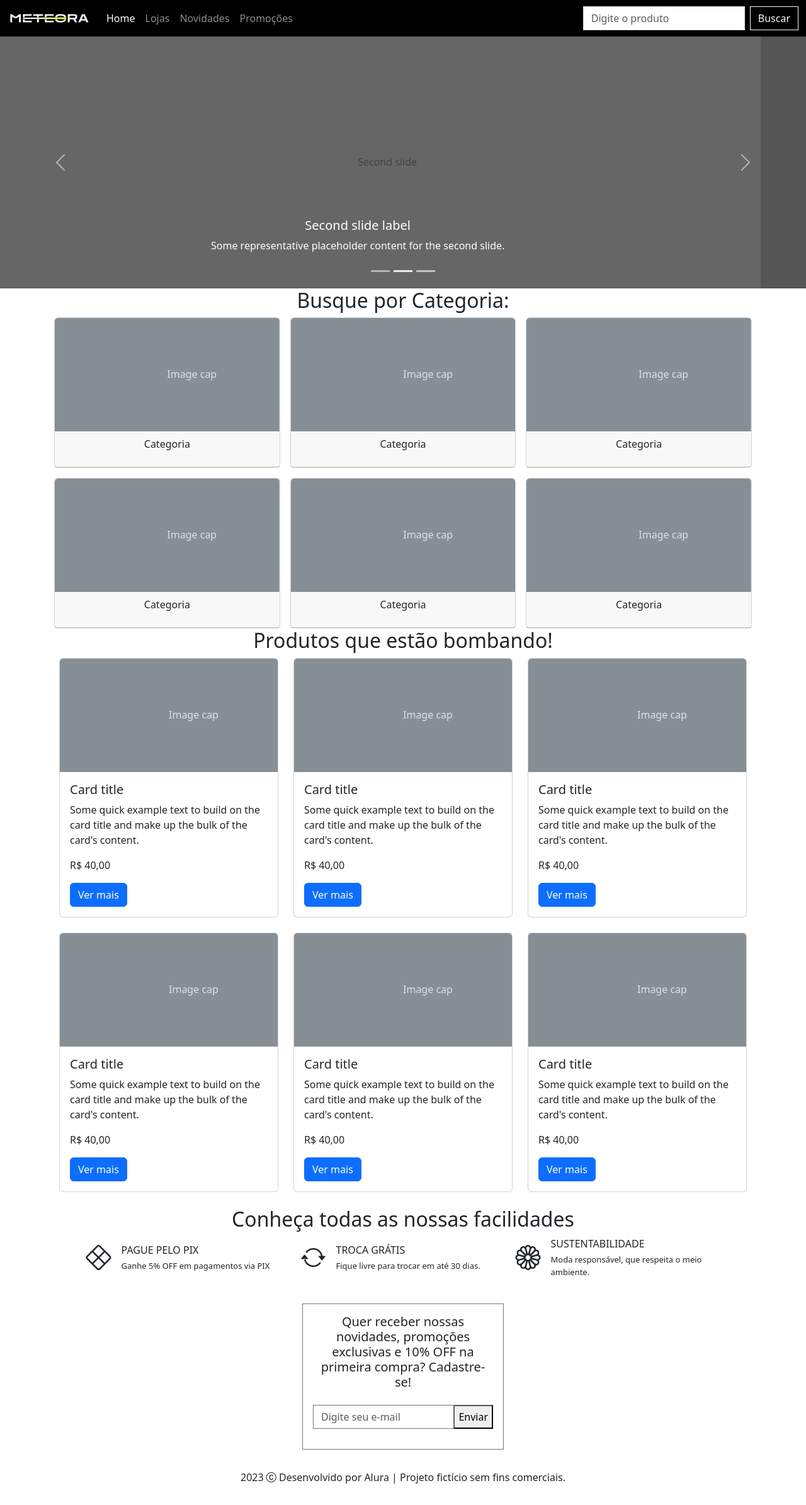
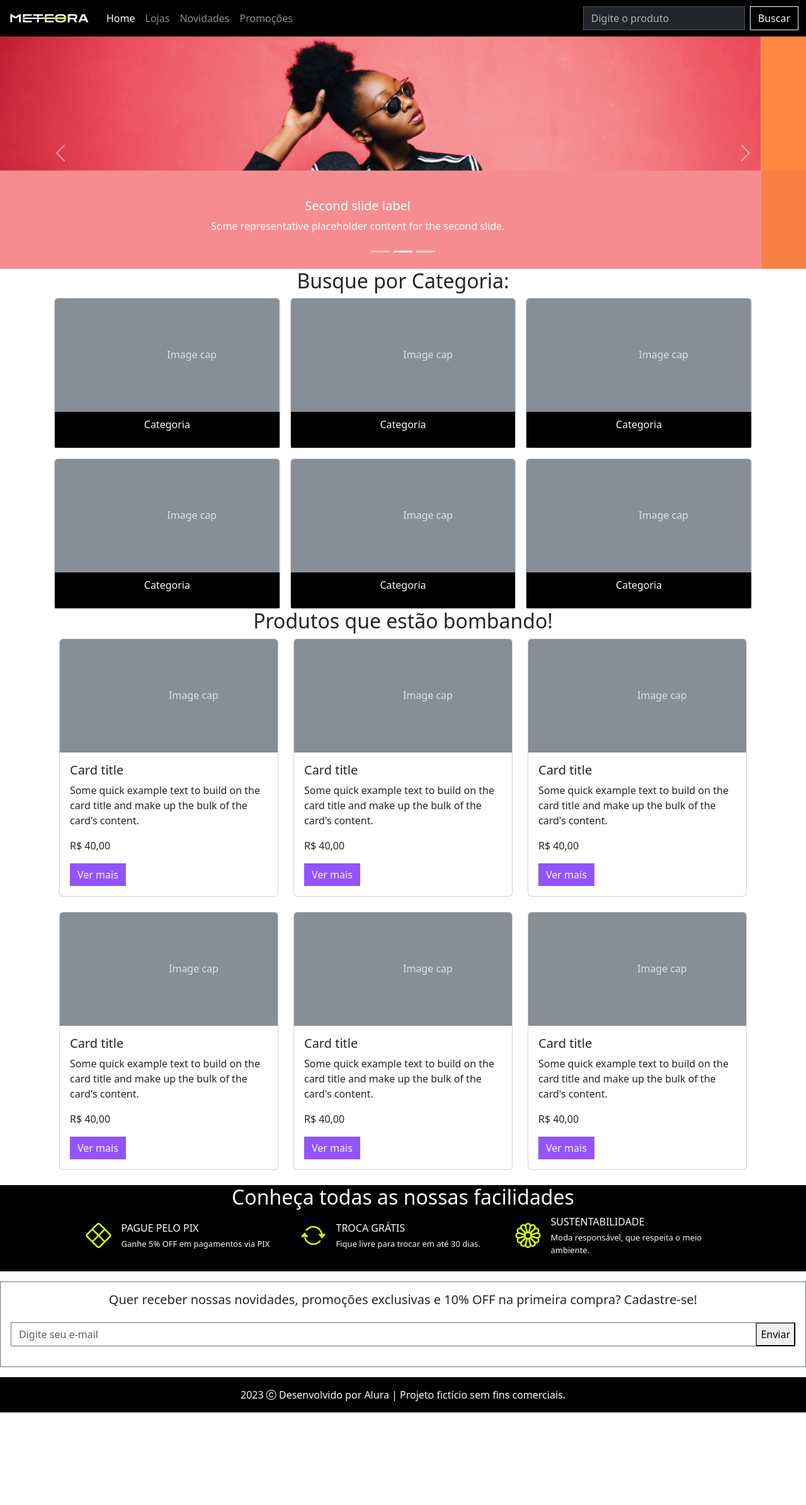
Before and after one commit to natanD1/project-meteora, a plain HTML site: page index.html in a window 1280 px wide. Shown: the whole page at 63% size. After the commit the page ends 2259 px from the top, so only its background shows below. Drawn offline with nearby package versions, Linux system fonts and the light colour scheme.

Commit message:
adicionando cor e imagens

```diff
--- a/index.html
+++ b/index.html
@@ -14,7 +14,7 @@
 
 <body>
 
-    <nav class="navbar navbar-expand-md bg-black navbar-dark">
+    <nav class="navbar navbar-expand-md bg-black" data-bs-theme="dark">
 
         <div class="container-fluid">
             <a class="navbar-brand" href="#">
@@ -68,42 +68,35 @@
         </div>
         <div class="carousel-inner">
             <div class="carousel-item">
-                <svg class="bd-placeholder-img bd-placeholder-img-lg d-block w-100" width="800" height="400"
-                    xmlns="http://www.w3.org/2000/svg" role="img" aria-label="Placeholder: First slide"
-                    preserveAspectRatio="xMidYMid slice" focusable="false">
-                    <title>Placeholder</title>
-                    <rect width="100%" height="100%" fill="#777"></rect><text x="50%" y="50%" fill="#555"
-                        dy=".3em">First
-                        slide</text>
-                </svg>
+                <img class="img-fluid d-md-none" src="assets/Mobile/banner1-mobile.png" alt="Modelo feminina vestindo blusa rosa florescente, em fundo lilás.">
+
+                <img class="img-fluid d-none d-md-block d-xl-none" src="assets/Tablet/banner1-tablet.png" alt="Modelo feminina vestindo blusa rosa florescente, em fundo lilás.">
+
+                <img class="img-fluid d-none d-xl-block w-100" src="assets/Desktop/banner1-desktop.png" alt="Modelo feminina vestindo blusa rosa florescente, em fundo lilás.">
                 <div class="carousel-caption d-none d-md-block">
                     <h5>First slide label</h5>
                     <p>Some representative placeholder content for the first slide.</p>
                 </div>
             </div>
             <div class="carousel-item active">
-                <svg class="bd-placeholder-img bd-placeholder-img-lg d-block w-100" width="800" height="400"
-                    xmlns="http://www.w3.org/2000/svg" role="img" aria-label="Placeholder: Second slide"
-                    preserveAspectRatio="xMidYMid slice" focusable="false">
-                    <title>Placeholder</title>
-                    <rect width="100%" height="100%" fill="#666"></rect><text x="50%" y="50%" fill="#444"
-                        dy=".3em">Second
-                        slide</text>
-                </svg>
+                <img class="img-fluid d-md-none" src="assets/Mobile/banner2-mobile.png" alt="Modelo feminina vestindo moletom cinza com listras, em fundo rosa.">
+
+                <img class="img-fluid d-none d-md-block d-xl-none" src="assets/Tablet/banner2-tablet.png" alt="Modelo feminina vestindo moletom cinza com listras, em fundo rosa.">
+
+                <img class="img-fluid d-none d-xl-block w-100" src="assets/Desktop/banner2-desktop.png" alt="Modelo feminina vestindo moletom cinza com listras, em fundo rosa.">
+
                 <div class="carousel-caption d-none d-md-block">
                     <h5>Second slide label</h5>
                     <p>Some representative placeholder content for the second slide.</p>
                 </div>
             </div>
             <div class="carousel-item">
-                <svg class="bd-placeholder-img bd-placeholder-img-lg d-block w-100" width="800" height="400"
-                    xmlns="http://www.w3.org/2000/svg" role="img" aria-label="Placeholder: Third slide"
-                    preserveAspectRatio="xMidYMid slice" focusable="false">
-                    <title>Placeholder</title>
-                    <rect width="100%" height="100%" fill="#555"></rect><text x="50%" y="50%" fill="#333"
-                        dy=".3em">Third
-                        slide</text>
-                </svg>
+                <img class="img-fluid d-md-none" src="assets/Mobile/banner3-mobile.png" alt="Modelo masculino com chapéu e oculos em um fundo laranja.">
+
+                <img class="img-fluid d-none d-md-block d-xl-none" src="assets/Tablet/banner3-tablet.png" alt="">
+
+                <img class="img-fluid d-none d-xl-block w-100" src="assets/Desktop/banner3-desktop.png" alt="">
+
                 <div class="carousel-caption d-none d-md-block">
                     <h5>Third slide label</h5>
                     <p>Some representative placeholder content for the third slide.</p>
@@ -135,7 +128,7 @@
                     <rect width="100%" height="100%" fill="#868e96"></rect>
                     <text x="50%" y="50%" fill="#dee2e6" dy=".3em">Image cap</text>
                 </svg>
-                <div class="card-header">
+                <div class="card-header bg-black text-light">
                     <p class="text-center">Categoria</p>
                 </div>
             </div>
@@ -150,7 +143,7 @@
                     <rect width="100%" height="100%" fill="#868e96"></rect>
                     <text x="50%" y="50%" fill="#dee2e6" dy=".3em">Image cap</text>
                 </svg>
-                <div class="card-header">
+                <div class="card-header bg-black text-light">
                     <p class="text-center">Categoria</p>
                 </div>
             </div>
@@ -164,7 +157,7 @@
                     <rect width="100%" height="100%" fill="#868e96"></rect>
                     <text x="50%" y="50%" fill="#dee2e6" dy=".3em">Image cap</text>
                 </svg>
-                <div class="card-header">
+                <div class="card-header bg-black text-light">
                     <p class="text-center">Categoria</p>
                 </div>
             </div>
@@ -178,7 +171,7 @@
                     <rect width="100%" height="100%" fill="#868e96"></rect>
                     <text x="50%" y="50%" fill="#dee2e6" dy=".3em">Image cap</text>
                 </svg>
-                <div class="card-header">
+                <div class="card-header bg-black text-light">
                     <p class="text-center">Categoria</p>
                 </div>
             </div>
@@ -192,7 +185,7 @@
                     <rect width="100%" height="100%" fill="#868e96"></rect>
                     <text x="50%" y="50%" fill="#dee2e6" dy=".3em">Image cap</text>
                 </svg>
-                <div class="card-header">
+                <div class="card-header bg-black text-light">
                     <p class="text-center">Categoria</p>
                 </div>
             </div>
@@ -206,7 +199,7 @@
                     <rect width="100%" height="100%" fill="#868e96"></rect>
                     <text x="50%" y="50%" fill="#dee2e6" dy=".3em">Image cap</text>
                 </svg>
-                <div class="card-header">
+                <div class="card-header bg-black text-light">
                     <p class="text-center">Categoria</p>
                 </div>
             </div>
@@ -233,7 +226,7 @@
                         bulk of the card's content.
                     </p>
                     <p>R$ 40,00</p>
-                    <a href="#" class="btn btn-primary">Ver mais</a>
+                    <a href="#" class="btn btn-primary botao-vermais text-light rounded-0 border-0">Ver mais</a>
                 </div>
             </div>
         </div>
@@ -254,7 +247,7 @@
                         bulk of the card's content.
                     </p>
                     <p>R$ 40,00</p>
-                    <a href="#" class="btn btn-primary">Ver mais</a>
+                    <a href="#" class="btn btn-primary botao-vermais text-light rounded-0 border-0">Ver mais</a>
                 </div>
             </div>
         </div>
@@ -275,7 +268,7 @@
                         bulk of the card's content.
                     </p>
                     <p>R$ 40,00</p>
-                    <a href="#" class="btn btn-primary">Ver mais</a>
+                    <a href="#" class="btn btn-primary botao-vermais text-light rounded-0 border-0">Ver mais</a>
                 </div>
             </div>
         </div>
@@ -296,7 +289,7 @@
                         bulk of the card's content.
                     </p>
                     <p>R$ 40,00</p>
-                    <a href="#" class="btn btn-primary">Ver mais</a>
+                    <a href="#" class="btn btn-primary botao-vermais text-light rounded-0 border-0">Ver mais</a>
                 </div>
             </div>
         </div>
@@ -317,7 +310,7 @@
                         bulk of the card's content.
                     </p>
                     <p>R$ 40,00</p>
-                    <a href="#" class="btn btn-primary">Ver mais</a>
+                    <a href="#" class="btn btn-primary botao-vermais text-light rounded-0 border-0">Ver mais</a>
                 </div>
             </div>
         </div>
@@ -338,20 +331,20 @@
                         bulk of the card's content.
                     </p>
                     <p>R$ 40,00</p>
-                    <a href="#" class="btn btn-primary">Ver mais</a>
+                    <a href="#" class="btn btn-primary botao-vermais text-light rounded-0 border-0">Ver mais</a>
                 </div>
             </div>
         </div>
     </div>
 
-    <section class="pb-4">
+    <section class="pb-4 bg-black text-light">
 
         <h2 class="text-center">Conheça todas as nossas facilidades</h2>
 
         <div class="d-flex flex-column flex-lg-row align-items-center justify-content-center gap-3 px-3">
 
             <div class="divs-facilidades d-flex align-items-center">
-                <div><i class="bi bi-x-diamond fs-1"></i></div>
+                <div><i id="icon-facilidade" class="bi bi-x-diamond fs-1"></i></div>
                 <div>
                     <div class="ms-3 mb-1">PAGUE PELO PIX</div>
                     <div class="texto-menor ms-3">Ganhe 5% OFF em
@@ -360,7 +353,7 @@
             </div>
 
             <div class="divs-facilidades d-flex align-items-center">
-                <div><i class="bi bi-arrow-repeat fs-1"></i></div>
+                <div><i id="icon-facilidade" class="bi bi-arrow-repeat fs-1"></i></div>
                 <div>
                     <div class="ms-3 mb-1">TROCA GRÁTIS</div>
                     <div class="texto-menor ms-3">Fique livre para trocar em até 30 dias.</div>
@@ -368,7 +361,7 @@
             </div>
 
             <div class="divs-facilidades d-flex align-items-center">
-                <div><i class="bi bi-flower1 fs-1"></i></div>
+                <div><i id="icon-facilidade" class="bi bi-flower1 fs-1"></i></div>
                 <div>
                     <div class="ms-3 mb-1">SUSTENTABILIDADE</div>
                     <div class="texto-menor ms-3">Moda responsável, que respeita o meio ambiente.</div>
@@ -378,7 +371,7 @@
         </div>
     </section>
 
-    <form class="border border-secondary d-flex flex-column mx-auto text-center w-25 m-3 p-3 ">
+    <form class="border border-secondary d-flex flex-column mx-auto text-center m-3 p-3 ">
         <h5>Quer receber nossas novidades, promoções exclusivas e 10% OFF na primeira compra? Cadastre-se!</h5>
         <div class="input-group my-3">
             <input type="email" class="form-control border-secondary rounded-0" placeholder="Digite seu e-mail"
@@ -387,7 +380,7 @@
         </div>
     </form>
 
-    <footer class="text-center">
+    <footer class="text-center bg-black text-light h-auto">
         <p class="py-3">2023 <i class="bi bi-c-circle"></i> Desenvolvido por Alura | Projeto fictício sem fins
             comerciais.</p>
     </footer>
--- a/style.css
+++ b/style.css
@@ -5,3 +5,15 @@
 .divs-facilidades{
     width: 325px;
 }
+
+#icon-facilidade{
+    color: #DAFF01;
+}
+
+a.botao-vermais{
+    background-color: #9353FF;
+}
+
+a.botao-vermais:hover{
+    background-color: #823ff6;
+}
```
